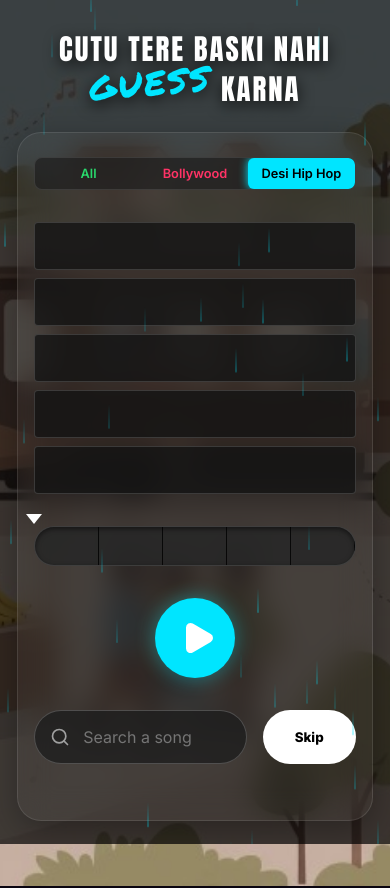
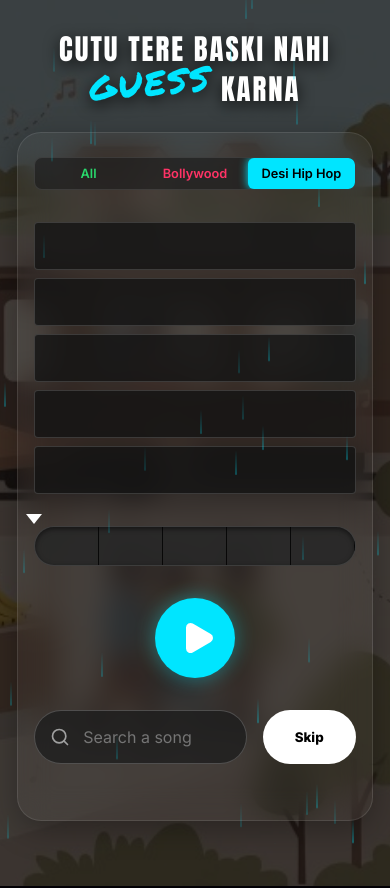
Before and after one commit to yelldontyell-maker/KAUNSA-GAANA, a React (Vite) app: page / in a window 390 px wide. Shown: the top 888 px of the page. Before the commit the page ends 844 px from the top, so only its background shows below. Built offline with nearby package versions, Linux system fonts and the light colour scheme.

Commit message:
Add files via upload

```diff
--- a/src/App.css
+++ b/src/App.css
@@ -869,12 +869,17 @@ input[type=range]::-webkit-slider-runnable-track {
 
 /* Mobile Responsive Design */
 @media (max-width: 768px) {
+  body {
+    overflow-y: auto !important;
+  }
+
   .layout {
     flex-direction: column;
     justify-content: flex-start;
     align-items: center;
-    height: 100vh;
-    overflow-y: auto;
+    height: auto;
+    min-height: 100dvh;
+    overflow-y: visible;
     overflow-x: hidden;
     padding-bottom: 40px;
   }
@@ -884,7 +889,7 @@ input[type=range]::-webkit-slider-runnable-track {
     padding: 1rem 0.5rem;
     margin-top: 1rem;
     width: 100%;
-    min-height: 100vh;
+    min-height: 100dvh;
     justify-content: flex-start;
   }
 
```
